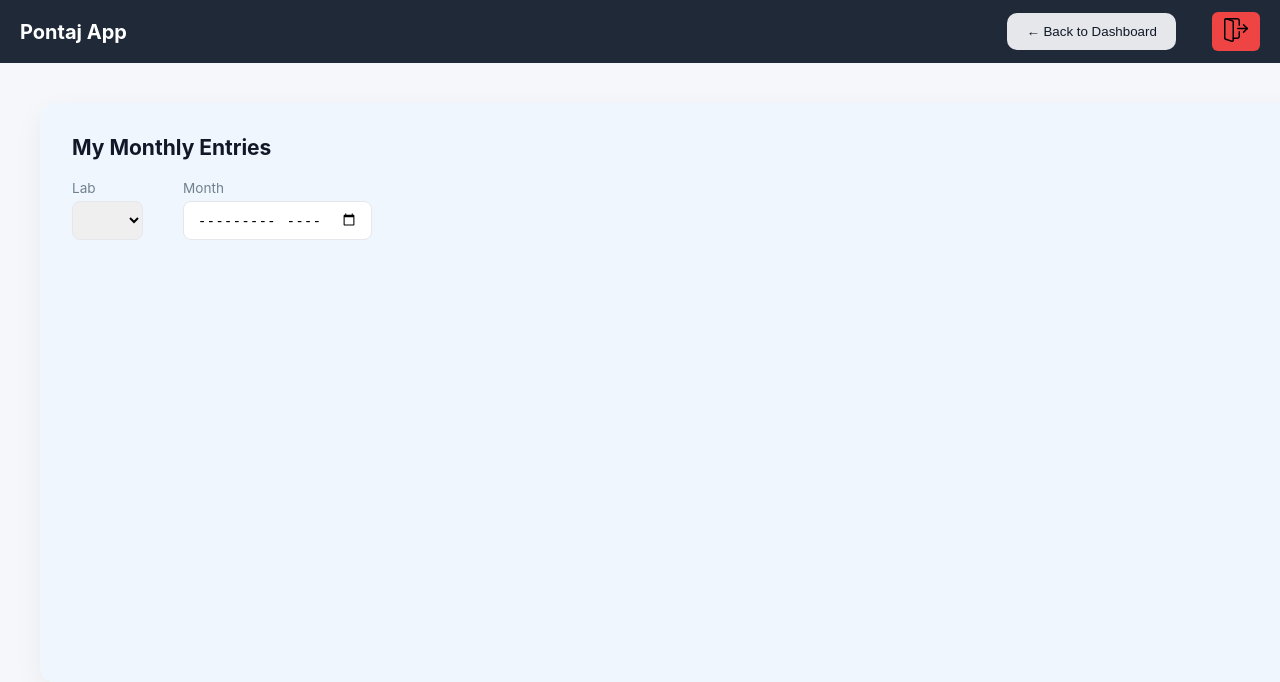
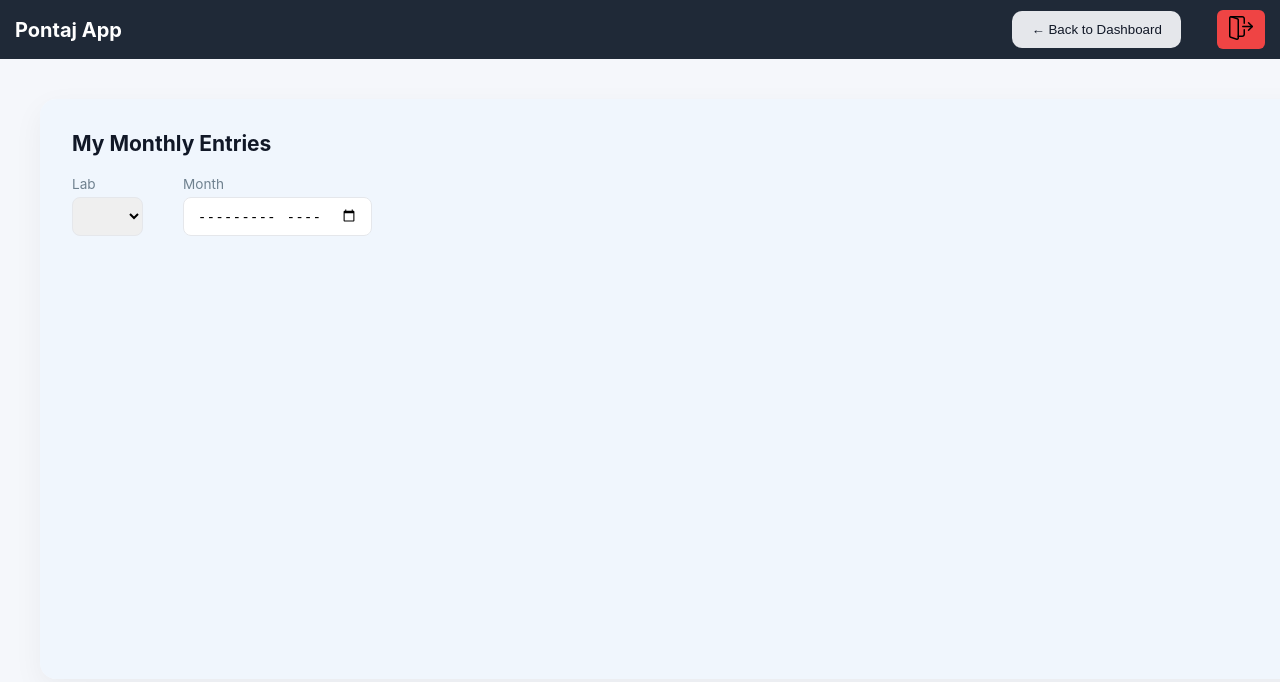
Before and after one commit to AndreeaCodes10/Pontaj_IPCEI, a Django app: template backend/api/templates/api/entries.html in a window 1280 px wide; the page is wider, and only the part inside the window is pictured. Shown: the top 682 px of that part. Run offline with Django 5.2, Linux system fonts and the light colour scheme; the template is opened without the code that fills it, so the values that code supplies are empty.

Commit message:
added readme

```diff
--- a/backend/api/static/css/styles.css
+++ b/backend/api/static/css/styles.css
@@ -30,10 +30,11 @@ body{
 
 /* Top bar */
 .topbar{
+  max-height: 140px;
   display:flex;
   justify-content:space-between;
   align-items:center;
-  padding:calc(12px*var(--scale)) calc(20px*var(--scale));
+  padding:calc(10px*var(--scale)) calc(15px*var(--scale));
   background:#1f2937;
   color:#fff;
 }
@@ -50,12 +51,12 @@ body{
   display:flex;
   align-items:center;
   gap:12px;
-  font-size:.9rem;
+  font-size: calc(19px*var(--scale));
   color:var(--muted);
 }
 
 .auth-user{font-weight:600; color:#fff}
-.auth-role{opacity:.8;font-size:14px; color:#fff}
+.auth-role{opacity:.8;font-size:calc(18px*var(--scale)); color:#fff}
 
 .logout-btn{
   padding:6px 12px;
```
Also changed, not shown: backend/db.sqlite3, readme.md (added).
